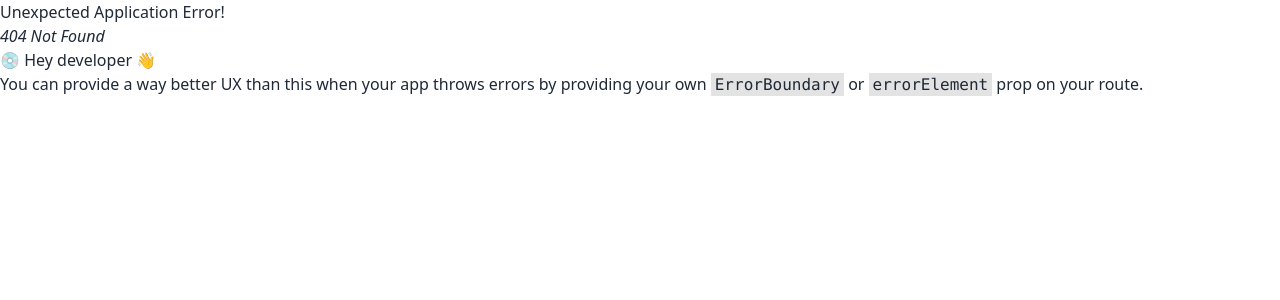
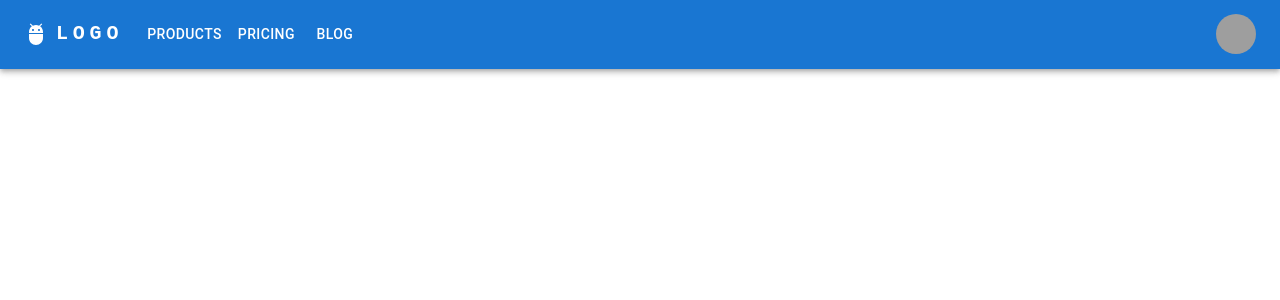
Before and after one commit to ProPath-Career-Development-Platform/propath-frontend, a React (Vite) app in the folder propath/: page /Jobprovider/Setup in a window 1280 px wide. Before the commit this address had no page. Shown: the top 300 px of the page. Built offline with nearby package versions, Linux system fonts and the light colour scheme; grey boxes are pictures that could not be loaded.

Commit message:
JobProvider route

```diff
--- a/propath/package.json
+++ b/propath/package.json
@@ -10,6 +10,10 @@
     "preview": "vite preview"
   },
   "dependencies": {
+    "@emotion/react": "^11.11.4",
+    "@emotion/styled": "^11.11.5",
+    "@mui/icons-material": "^5.15.20",
+    "@mui/material": "^5.15.20",
     "react": "^18.2.0",
     "react-dom": "^18.2.0",
     "react-router-dom": "^6.23.1"
--- /dev/null
+++ b/propath/src/components/JobProvider/CompanySetup1/MainPage.jsx
@@ -0,0 +1,16 @@
+import React from 'react'
+
+import NavbarJS from './NavbarJS'
+
+
+const MainPage = () => {
+  return (
+    <div>
+        <NavbarJS/>
+
+
+    </div>
+  )
+}
+
+export default MainPage
--- /dev/null
+++ b/propath/src/components/JobProvider/CompanySetup1/NavbarJS.jsx
@@ -0,0 +1,162 @@
+import * as React from 'react';
+import AppBar from '@mui/material/AppBar';
+import Box from '@mui/material/Box';
+import Toolbar from '@mui/material/Toolbar';
+import IconButton from '@mui/material/IconButton';
+import Typography from '@mui/material/Typography';
+import Menu from '@mui/material/Menu';
+import MenuIcon from '@mui/icons-material/Menu';
+import Container from '@mui/material/Container';
+import Avatar from '@mui/material/Avatar';
+import Button from '@mui/material/Button';
+import Tooltip from '@mui/material/Tooltip';
+import MenuItem from '@mui/material/MenuItem';
+import AdbIcon from '@mui/icons-material/Adb';
+
+const pages = ['Products', 'Pricing', 'Blog'];
+const settings = ['Profile', 'Account', 'Dashboard', 'Logout'];
+
+function NavbarJS() {
+  const [anchorElNav, setAnchorElNav] = React.useState(null);
+  const [anchorElUser, setAnchorElUser] = React.useState(null);
+
+  const handleOpenNavMenu = (event) => {
+    setAnchorElNav(event.currentTarget);
+  };
+  const handleOpenUserMenu = (event) => {
+    setAnchorElUser(event.currentTarget);
+  };
+
+  const handleCloseNavMenu = () => {
+    setAnchorElNav(null);
+  };
+
+  const handleCloseUserMenu = () => {
+    setAnchorElUser(null);
+  };
+
+  return (
+    <AppBar position="static">
+      <Container maxWidth="xl">
+        <Toolbar disableGutters>
+          <AdbIcon sx={{ display: { xs: 'none', md: 'flex' }, mr: 1 }} />
+          <Typography
+            variant="h6"
+            noWrap
+            component="a"
+            href="#app-bar-with-responsive-menu"
+            sx={{
+              mr: 2,
+              display: { xs: 'none', md: 'flex' },
+              fontFamily: 'monospace',
+              fontWeight: 700,
+              letterSpacing: '.3rem',
+              color: 'inherit',
+              textDecoration: 'none',
+            }}
+          >
+            LOGO
+          </Typography>
+
+          <Box sx={{ flexGrow: 1, display: { xs: 'flex', md: 'none' } }}>
+            <IconButton
+              size="large"
+              aria-label="account of current user"
+              aria-controls="menu-appbar"
+              aria-haspopup="true"
+              onClick={handleOpenNavMenu}
+              color="inherit"
+            >
+              <MenuIcon />
+            </IconButton>
+            <Menu
+              id="menu-appbar"
+              anchorEl={anchorElNav}
+              anchorOrigin={{
+                vertical: 'bottom',
+                horizontal: 'left',
+              }}
+              keepMounted
+              transformOrigin={{
+                vertical: 'top',
+                horizontal: 'left',
+              }}
+              open={Boolean(anchorElNav)}
+              onClose={handleCloseNavMenu}
+              sx={{
+                display: { xs: 'block', md: 'none' },
+              }}
+            >
+              {pages.map((page) => (
+                <MenuItem key={page} onClick={handleCloseNavMenu}>
+                  <Typography textAlign="center">{page}</Typography>
+                </MenuItem>
+              ))}
+            </Menu>
+          </Box>
+          <AdbIcon sx={{ display: { xs: 'flex', md: 'none' }, mr: 1 }} />
+          <Typography
+            variant="h5"
+            noWrap
+            component="a"
+            href="#app-bar-with-responsive-menu"
+            sx={{
+              mr: 2,
+              display: { xs: 'flex', md: 'none' },
+              flexGrow: 1,
+              fontFamily: 'monospace',
+              fontWeight: 700,
+              letterSpacing: '.3rem',
+              color: 'inherit',
+              textDecoration: 'none',
+            }}
+          >
+            LOGO
+          </Typography>
+          <Box sx={{ flexGrow: 1, display: { xs: 'none', md: 'flex' } }}>
+            {pages.map((page) => (
+              <Button
+                key={page}
+                onClick={handleCloseNavMenu}
+                sx={{ my: 2, color: 'white', display: 'block' }}
+              >
+                {page}
+              </Button>
+            ))}
+          </Box>
+
+          <Box sx={{ flexGrow: 0 }}>
+            <Tooltip title="Open settings">
+              <IconButton onClick={handleOpenUserMenu} sx={{ p: 0 }}>
+                <Avatar alt="Remy Sharp" src="/static/images/avatar/2.jpg" />
+              </IconButton>
+            </Tooltip>
+            <Menu
+              sx={{ mt: '45px' }}
+              id="menu-appbar"
+              anchorEl={anchorElUser}
+              anchorOrigin={{
+                vertical: 'top',
+                horizontal: 'right',
+              }}
+              keepMounted
+              transformOrigin={{
+                vertical: 'top',
+                horizontal: 'right',
+              }}
+              open={Boolean(anchorElUser)}
+              onClose={handleCloseUserMenu}
+            >
+              {settings.map((setting) => (
+                <MenuItem key={setting} onClick={handleCloseUserMenu}>
+                  <Typography textAlign="center">{setting}</Typography>
+                </MenuItem>
+              ))}
+            </Menu>
+          </Box>
+        </Toolbar>
+      </Container>
+    </AppBar>
+  );
+}
+export default NavbarJS;
--- a/propath/src/layout/Main.jsx
+++ b/propath/src/layout/Main.jsx
@@ -10,6 +10,7 @@
         <Navbar2/>
         <Outlet/>
         <footer>footer</footer>
+
     </div>
   )
 }
```
Also changed, not shown: propath/src/router/Router.jsx (+12 -0 lines), 1 other file (tests, documents, lock files or other folders).
